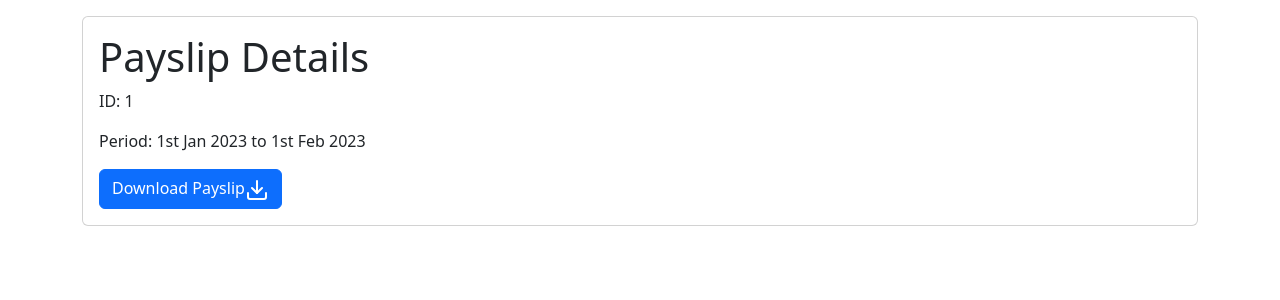
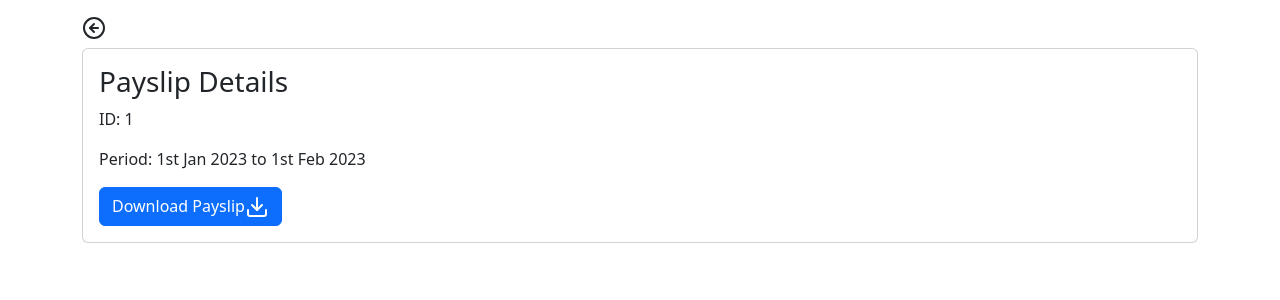
Before and after one commit to Mbarachi/payslip-manager, a React (Create React App) app: page /payslip/1 in a window 1280 px wide. Shown: the top 300 px of the page. Built offline with nearby package versions, Linux system fonts and the light colour scheme.

Commit message:
Adding the IOS platform and testing

```diff
--- a/src/pages/PayslipDetails.tsx
+++ b/src/pages/PayslipDetails.tsx
@@ -1,11 +1,14 @@
-import { useParams } from "react-router-dom"
+import { useNavigate, useParams } from "react-router-dom"
 import payslipData from '../mockData'
 import moment from "moment"
 import { Button, Card, Container } from "react-bootstrap"
 import DownloadIcon from "../components/DownloadIcon"
+import { ArrowLeftCircle } from "lucide-react"
 
 const PayslipDetails = () => {
     const { id } = useParams<{ id: string }>()
+
+    const navigate = useNavigate()
 
     const payslip = payslipData.find(slip => slip.id === id)
 
@@ -20,9 +23,10 @@ const PayslipDetails = () => {
 
     return (
         <Container style={{ marginTop: '1rem' }}>
+            <ArrowLeftCircle style={{ marginBottom: "0.5rem" }} onClick={() => navigate(-1)} />
             <Card>
                 <Card.Body>
-                    <h1>Payslip Details</h1>
+                    <h3>Payslip Details</h3>
                     <p>ID: {payslip.id}</p>
                     <p>Period: {formatDate(payslip.fromDate)} to {formatDate(payslip.toDate)}</p>
                     <Button className="flex-btn">
--- a/src/pages/PayslipList.tsx
+++ b/src/pages/PayslipList.tsx
@@ -18,7 +18,7 @@ const PayslipList = () => {
 
     return (
         <Container style={{ marginTop: '1rem' }}>
-            <h1>Payslip List</h1>
+            <h3>Payslip List</h3>
             <ListGroup>
                 {payslips.map((payslip => (
                     <ListGroup.Item variant="primary" key={payslip.id} action onClick={() => navigate(`/payslip/${payslip.id}`)}>
```
Also changed, not shown: 15 other files (tests, documents, lock files or other folders).
